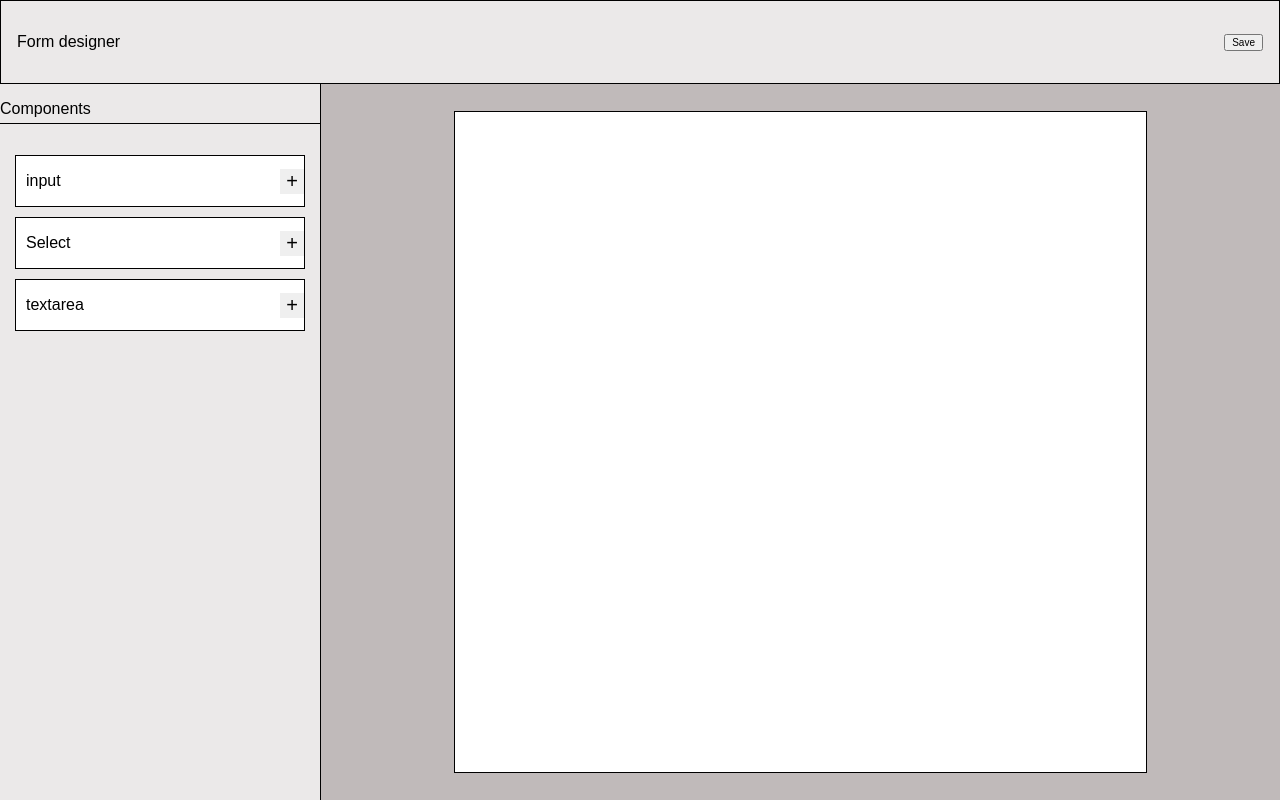
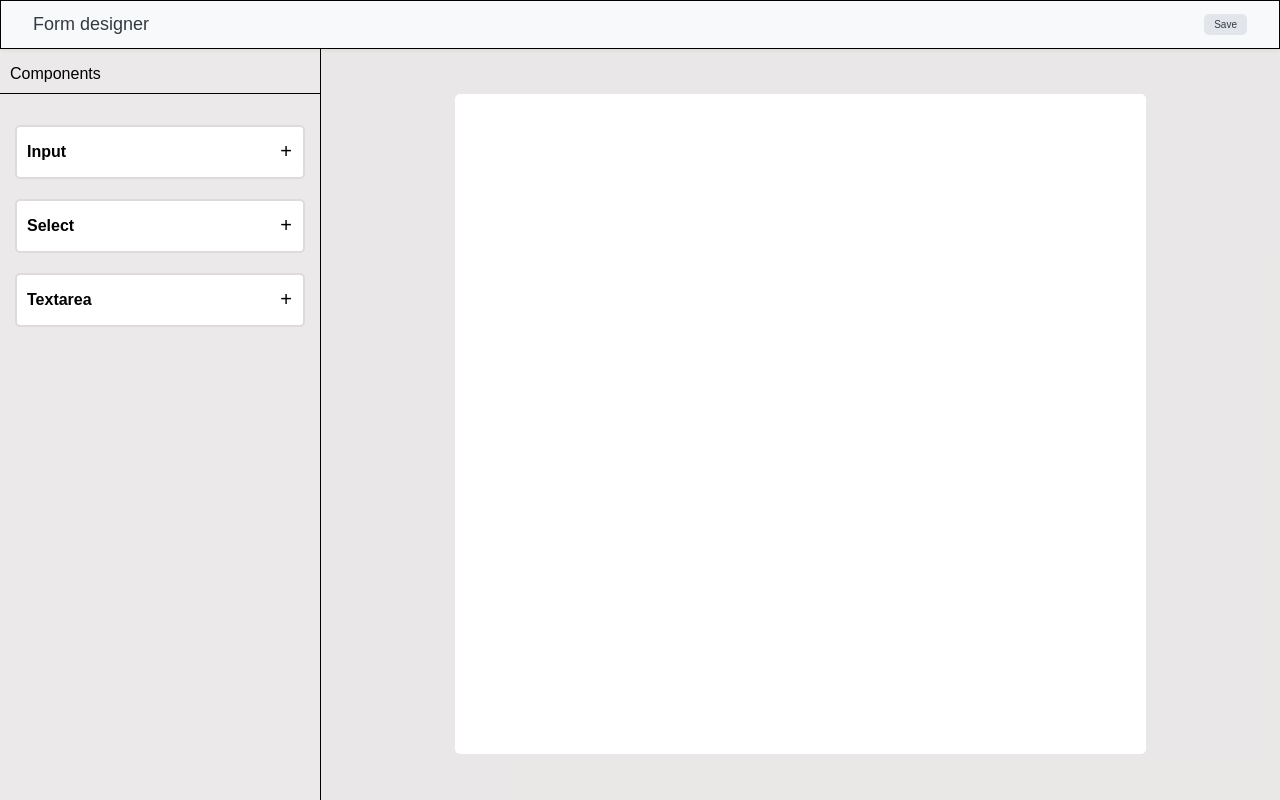
Before and after one commit to ahmedsalik786/sunbase-assignemnt, a plain HTML site: page index.html in a window 1280 px wide. Drawn offline with Linux system fonts and the light colour scheme.

Commit message:
Add files via upload

```diff
--- a/index.css
+++ b/index.css
@@ -11,6 +11,7 @@ body {
   background-color: hsla(0, 2%, 10%, 0.062);
   border: 1px solid black;
   padding: 1rem;
+  font-weight: 500;
 }
 
 /* Main Container Styles */
@@ -37,7 +38,7 @@ body {
 /* Main Content Styles */
 .main-content {
   flex: 1;
-  background-color: rgb(192, 186, 186);
+  background-color: rgba(35, 32, 32, 0.074);
   display: flex;
   justify-content: center;
   align-items: center;
@@ -45,27 +46,31 @@ body {
 
 /* Display Area Styles */
 .display {
-  border: 1px solid black;
+  /* border: 1px solid black; */
   width: 70%;
   height: 80vh;
   padding: 10px;
+  border-radius: 5px;
   background-color: white;
+  overflow: auto;
 }
 
 .input-box {
   padding: 15px;
   display: flex;
   flex-direction: column;
-  gap: 10px;
+  gap: 20px;
 }
 
 .input {
   padding-left: 10px;
   display: flex;
+  font-weight: 600;
+  border-radius: 5px;
   background-color: white;
   align-items: center;
   justify-content: space-between;
-  border: 1px solid black;
+  border: 2px solid rgb(223, 218, 218);
 }
 
 .draggable {
--- a/index.html
+++ b/index.html
@@ -6,6 +6,7 @@
     <meta name="viewport" content="width=device-width, initial-scale=1.0">
     <title>sunbase assignment</title>
     <link rel="stylesheet" href="./index.css">
+    <link rel="stylesheet" href="./style.css">
 </head>
 
 <body>
@@ -15,7 +16,7 @@
         <div class="header">
             <div class="navbar">
                 <p>Form designer</p>
-                <button id="saveForm" style="font-size: 10px;">Save</button>
+                <button id="saveForm" style="font-size: 10px;padding: 5px 10px;">Save</button>
             </div>
         </div>
 
@@ -24,19 +25,23 @@
             <!-- Sidebar -->
             <div class="sidebar">
 
-                <p style="border-bottom: 1px solid black;padding-bottom: 5px;">Components</p>
+                <p style="border-bottom: 1px solid black;padding-bottom: 10px;padding-left: 10px;font-weight: 500;">
+                    Components</p>
                 <div class="input-box">
                     <div class="input">
-                        <p>input</p>
-                        <button id="addInput" style="border: none;font-size: 20px;">+</button>
+                        <p>Input</p>
+                        <button id="addInput"
+                            style="border: none;font-size: 20px;margin-right: 5px; background-color: white;">+</button>
                     </div>
                     <div class="input">
                         <p>Select</p>
-                        <button id="addSelect" style="border: none;font-size: 20px;">+</button>
+                        <button id="addSelect"
+                            style="border: none;font-size: 20px;margin-right: 5px; background-color: white;">+</button>
                     </div>
                     <div class="input">
-                        <p>textarea</p>
-                        <button id="addTextarea" style="border: none;font-size: 20px;">+</button>
+                        <p>Textarea</p>
+                        <button id="addTextarea"
+                            style="border: none;font-size: 20px;margin-right: 5px; background-color: white;">+</button>
                     </div>
                 </div>
             </div>
--- /dev/null
+++ b/style.css
@@ -0,0 +1,31 @@
+.navbar {
+  display: flex;
+  justify-content: space-between;
+  align-items: center;
+  background-color: #f8f9fa; /* Light gray for a softer look */
+  color: #343a40; /* Dark gray for contrast */
+  padding: 0.8rem 2rem;
+  box-shadow: 0 2px 4px rgba(0, 0, 0, 0.05); /* Lighter shadow for subtlety */
+  font-weight: 500;
+  font-size: 18px;
+}
+
+.navbar p {
+  margin: 0;
+}
+
+#saveForm {
+  font-size: 16px;
+  padding: 0.5rem 1rem;
+  background-color: #e2e6ea; /* Lighter blue/grey */
+  color: #343a40; /* Ensuring readability */
+  border: none;
+  border-radius: 5px;
+  cursor: pointer;
+  transition: background-color 0.3s ease;
+}
+
+#saveForm:hover {
+  background-color: #dae0e5; /* Slightly darker on hover for feedback */
+  color: #343a40; /* Keeping the contrast consistent */
+}
```
